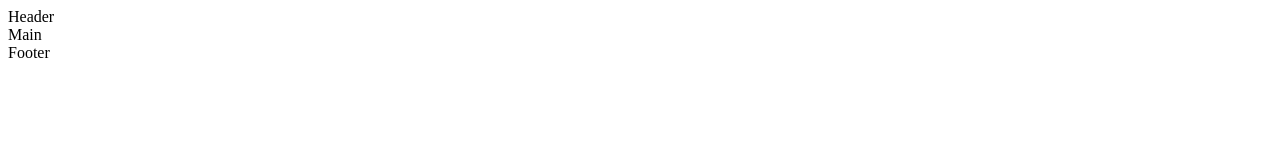
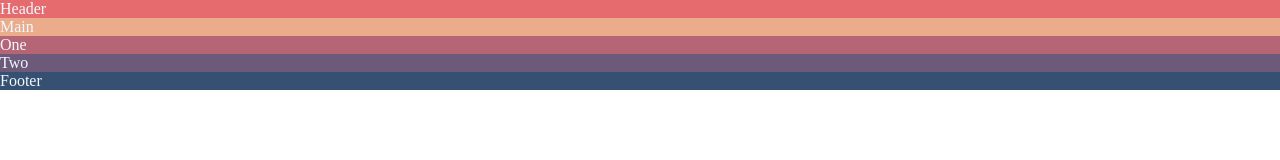
Before and after one commit to LJTalks/love-running-new, a plain HTML site: page index.html in a window 1280 px wide. Drawn offline with Linux system fonts and the light colour scheme.

Commit message:
added first styles

```diff
--- /dev/null
+++ b/assets/css/style.css
@@ -0,0 +1,44 @@
+/* Color Pallette
+background-color: #e56b6f;
+background-color: #eaac8b;
+background-color: #b56576;
+background-color: #6d597a;
+background-color: #355070;
+*/
+
+
+/* Asterisk wildcard selector to override default styles */
+* {
+    padding: 0;
+    margin: 0;
+    box-sizing: border-box;
+    color: aliceblue;
+}
+
+/* Header */
+
+header {
+
+    background-color: #e56b6f;
+}
+
+/* Main */
+
+main {
+    background-color: #eaac8b;
+}
+
+.one {
+    background-color: #b56576;
+}
+
+
+.two {
+    background-color: #6d597a;
+}
+
+/* Footer */
+
+footer {
+    background-color: #355070;
+}
--- a/index.html
+++ b/index.html
@@ -15,6 +15,9 @@
     <link rel="icon" type="image/png" sizes="32x32" href="./assets/images/favicon_io/favicon-32x32.png">
     <link rel="icon" type="image/png" sizes="16x16" href="./assets/images/favicon_io/favicon-16x16.png">
 
+    <!--------------------Stylesheet -->
+<link rel="stylesheet" href="./assets/css/style.css">
+
 </head>
 
 <!--------------------Body -->
@@ -26,6 +29,8 @@
 
     <!--------------------Body -->
     <main>Main </main>
+    <section class="one">One</section>
+    <section class="two">Two</section>
 
     <!--------------------Footer -->
 
```
Also changed, not shown: assets/style.css (deleted).
